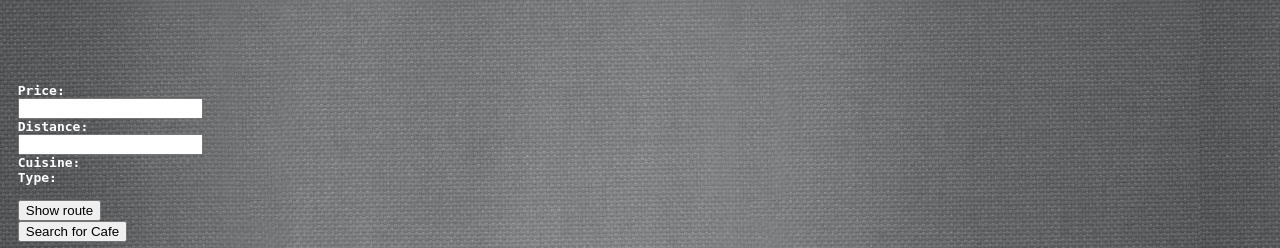
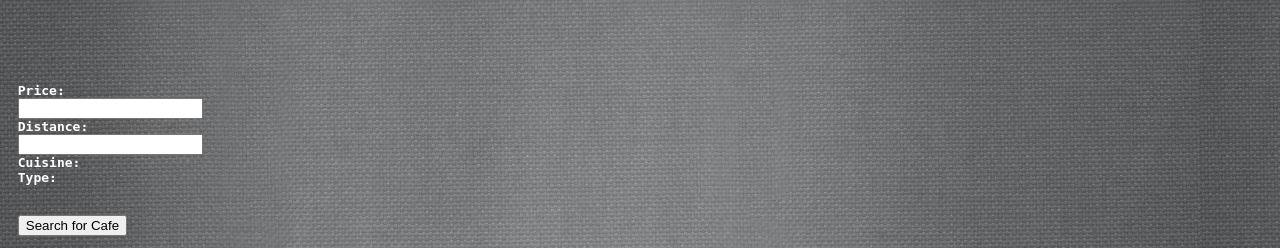
Before and after one commit to GISDevils/GisProject, a Django app: page / in a window 1280 px wide. Shown: the part 722-970 px from the top of the page. Run offline with Django 3.2, Linux system fonts and the light colour scheme; parts of the project's set-up code (start-up, migrations or seed data) failed here and were passed over; some libraries are stand-ins or nearby versions.

Commit message:
[del] Unneeded button.

```diff
--- a/GIS/templates/index.html
+++ b/GIS/templates/index.html
@@ -329,7 +329,6 @@
         </div>
     </form>
     <br/>
-    <button id="directionsRequest" onclick="calcRoute()">Show route</button>
     <!-- <b>Mode of Travel: </b>
      <select id="mode" onchange="calcRoute();">
        <option value="DRIVING">Driving</option>
```
